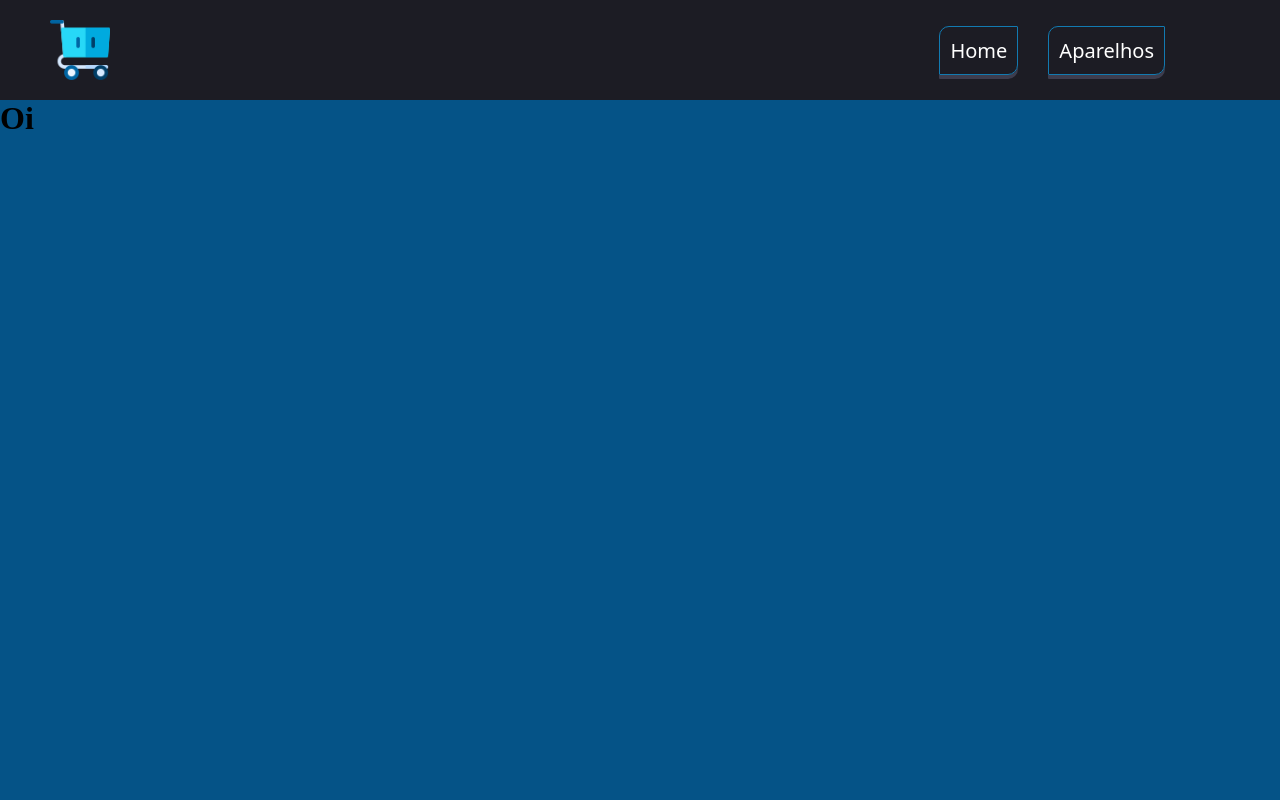
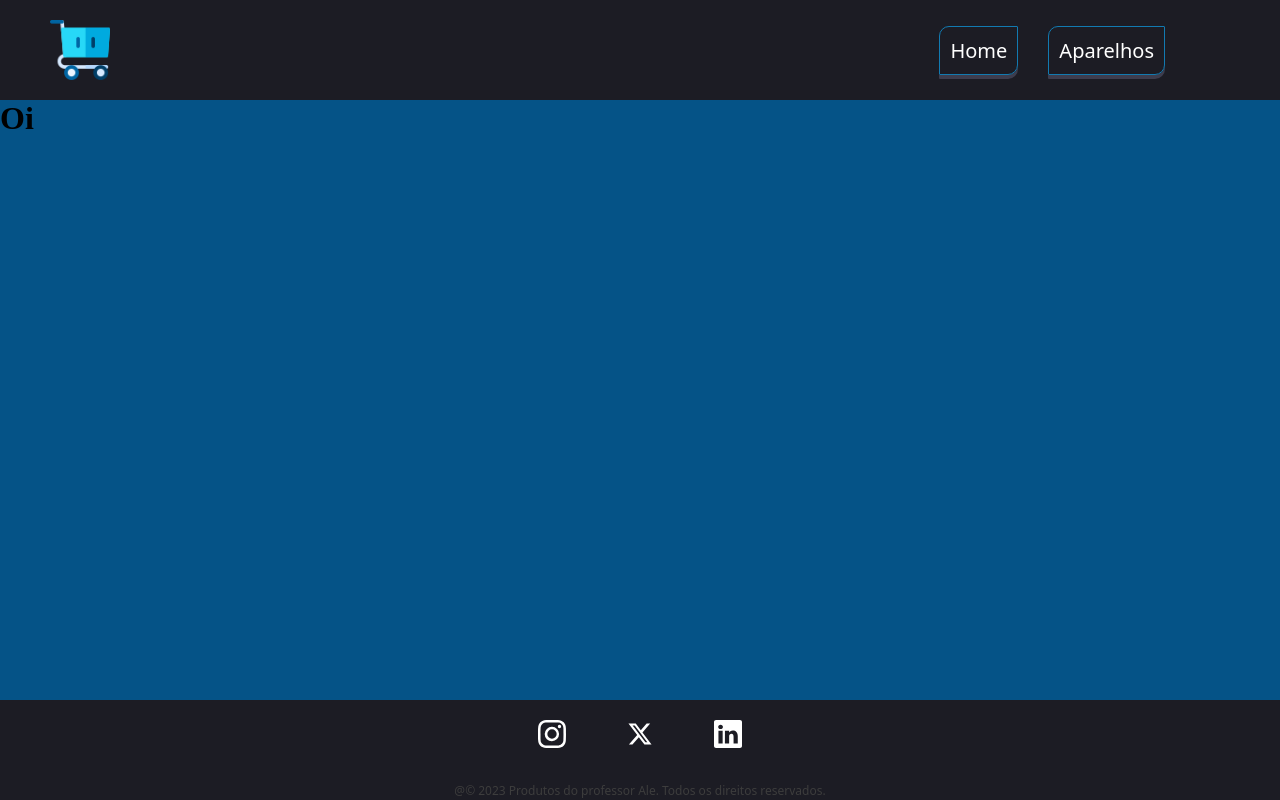
Before and after one commit to rozyar/checkpoint2-react-produtos, a React (Vite) app: page / in a window 1280 px wide. Built offline with nearby package versions, Linux system fonts and the light colour scheme.

Commit message:
footer created with react icons and copyright text

```diff
--- a/package.json
+++ b/package.json
@@ -13,6 +13,7 @@
     "react": "^18.2.0",
     "react-dom": "^18.2.0",
     "react-icon": "^1.0.0",
+    "react-icons": "^4.11.0",
     "react-router-dom": "^6.15.0"
   },
   "devDependencies": {
--- a/src/components/Footer.css
+++ b/src/components/Footer.css
@@ -0,0 +1,35 @@
+.footer-container{
+    display: flex;
+    position: fixed;
+    bottom:0;
+    left: 0;
+    justify-content: center;
+    align-items: center;
+    flex-direction: column;
+    background-color: #1C1C24;
+    width: 100%;
+    height: 100px;
+}
+
+.footer-icons ul{
+    display: flex;
+    flex-direction: row;
+    list-style: none;
+}
+
+.footer-icons ul li{
+    margin: 30px;
+}
+
+.icons{
+    width: 28px;
+    height: 28px;
+    color: white;
+}
+
+#footer-text{
+    color: rgb(61, 61, 61);
+    font-family: system-ui, -apple-system, BlinkMacSystemFont, 'Segoe UI', Roboto, Oxygen, Ubuntu, Cantarell, 'Open Sans', 'Helvetica Neue', sans-serif;
+    font-size: 12px;
+    margin-bottom: 12px;
+}
--- a/src/components/Footer.jsx
+++ b/src/components/Footer.jsx
@@ -1,10 +1,23 @@
 import './Footer.css'
+import {BsInstagram, BsLinkedin} from 'react-icons/bs'
+import {RiTwitterXFill} from 'react-icons/ri'
+import { Link } from 'react-router-dom'
+
 
 export default function Footer() {
 
     return(
         <>
-            <div>
+            <div className='footer-container'>
+
+                <div className='footer-icons'>
+                    <ul>
+                        <li> <Link> <BsInstagram className='icons'/> </Link></li>
+                        <li><Link><RiTwitterXFill className='icons'/> </Link> </li>
+                        <li> <Link> <BsLinkedin className='icons'/> </Link> </li>
+                    </ul>
+                </div>
+                    <p id='footer-text'>@© 2023 Produtos do professor Ale. Todos os direitos reservados.</p>
 
             </div>
         </>
```
